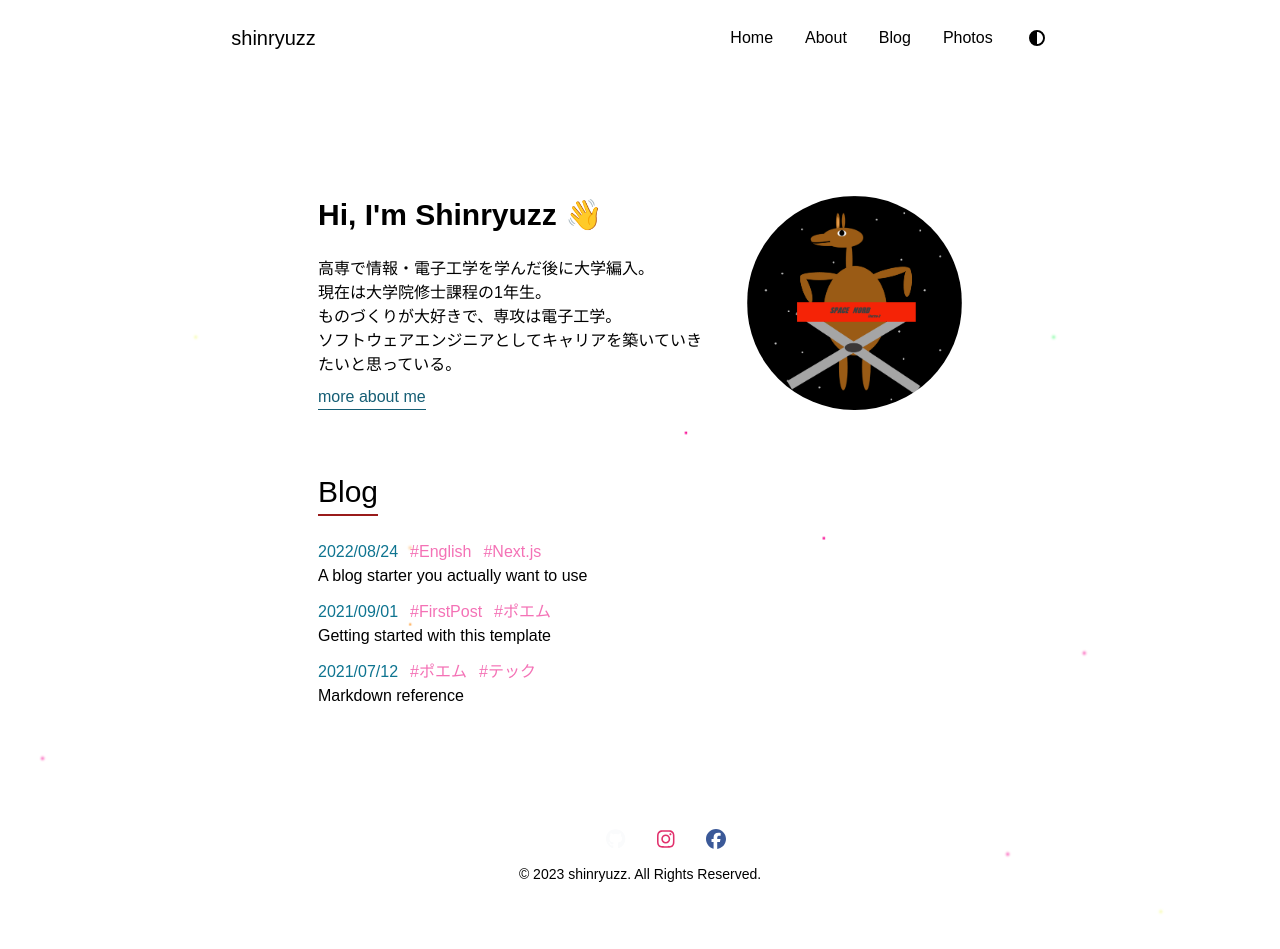
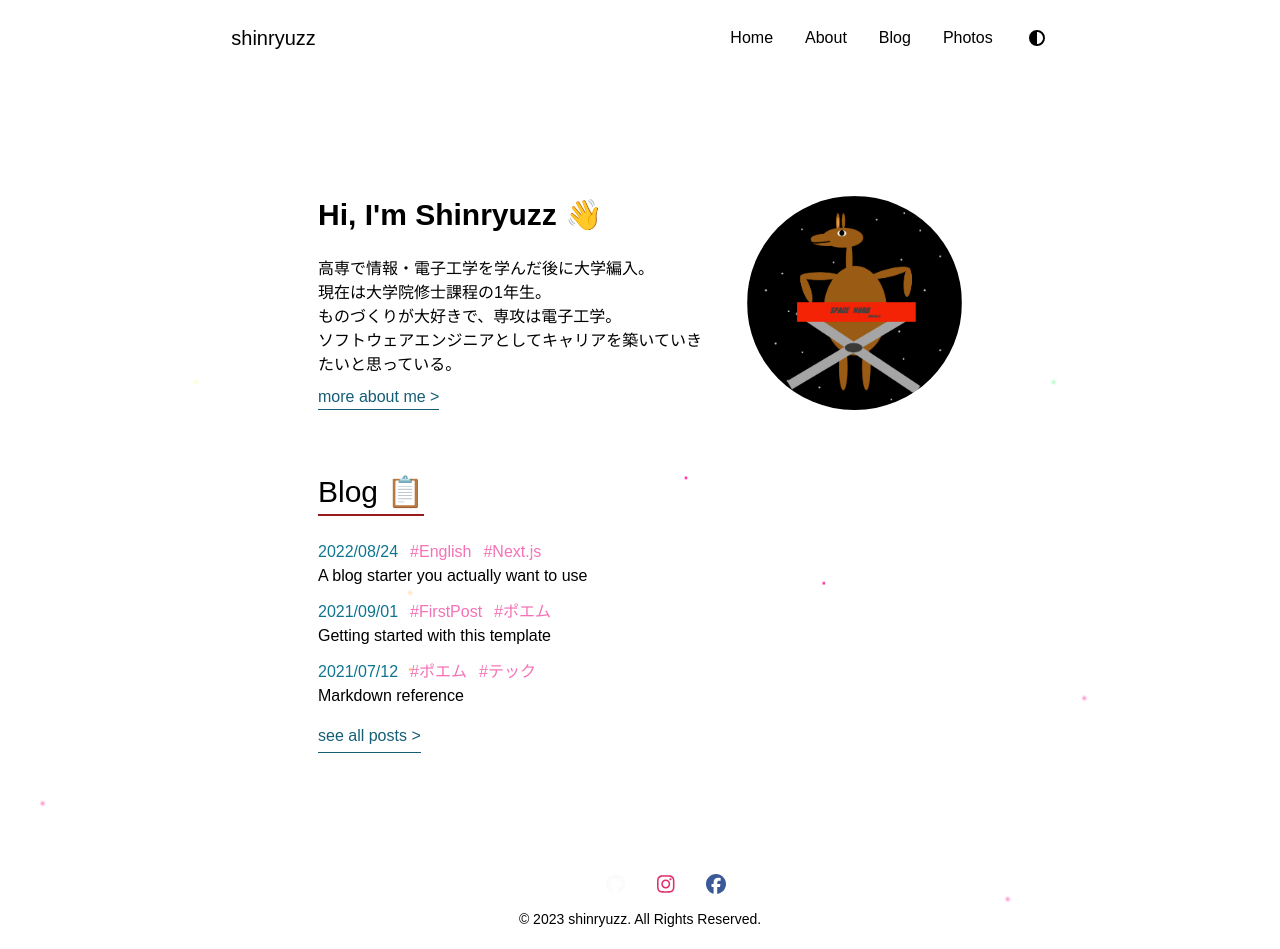
Before and after one commit to ShinryuZz/shinryuzz-website, a Next.js app: page / in a window 1280 px wide. Before the commit the page ends 904 px from the top, so only its background shows below. Built offline with nearby package versions, Linux system fonts and the light colour scheme; a web font is replaced by a local one; what tailwind-dracula would draw is missing.

Commit message:
refactor some files

```diff
--- a/src/components/blog/PostLink.tsx
+++ b/src/components/blog/PostLink.tsx
@@ -6,7 +6,7 @@ type Props = {
   post: Post;
 };
 
-const PostLine = ({ post }: Props) => {
+const PostLink = ({ post }: Props) => {
   return (
     <div className="flex flex-col">
       <div className="flex items-center justify-start gap-3">
@@ -29,4 +29,4 @@ const PostLine = ({ post }: Props) => {
   );
 };
 
-export default PostLine;
+export default PostLink;
--- a/src/components/top/PostsFeed.tsx
+++ b/src/components/top/PostsFeed.tsx
@@ -1,7 +1,8 @@
 import React from "react";
 import { Post } from "@/@types/types";
-import Link from "next/link";
 import PostLink from "../blog/PostLink";
+import TitleWithUnderline from "../atom/TitleWithUnderline";
+import LinkWithUnderline from "../atom/LinkWithUnderline";
 
 type Props = {
   posts: Post[];
@@ -10,14 +11,13 @@ type Props = {
 const PostsFeed = ({ posts }: Props) => {
   return (
     <div className="w-full flex flex-col items-start gap-4 my-10">
-      <h1 className="text-2xl sm:text-3xl py-1 border-b-2 border-red-800 mb-2">
-        Blog
-      </h1>
+      <TitleWithUnderline title="Blog 📋" />
       <div className="flex flex-col items-start gap-3">
         {posts?.map((post) => (
           <PostLink key={post.title} post={post} />
         ))}
       </div>
+      <LinkWithUnderline href="/blog" text="see all posts" />
     </div>
   );
 };
--- a/src/components/top/TopContent.tsx
+++ b/src/components/top/TopContent.tsx
@@ -1,7 +1,7 @@
 import React from "react";
 import Image from "next/image";
 import { personalTwitter } from "@/const/links";
-import Link from "next/link";
+import LinkWithUnderline from "../atom/LinkWithUnderline";
 
 export const TopContent = () => {
   return (
@@ -20,12 +20,7 @@ export const TopContent = () => {
           ソフトウェアエンジニアとしてキャリアを築いていきたいと思っている。
           <br />
           <div className="mt-2">
-            <Link
-              href="/about"
-              className="text-cyan-800  border-b border-cyan-800 pb-1 hover:opacity-70"
-            >
-              more about me
-            </Link>
+            <LinkWithUnderline href="/about" text="more about me" />
           </div>
         </div>
       </div>
```
